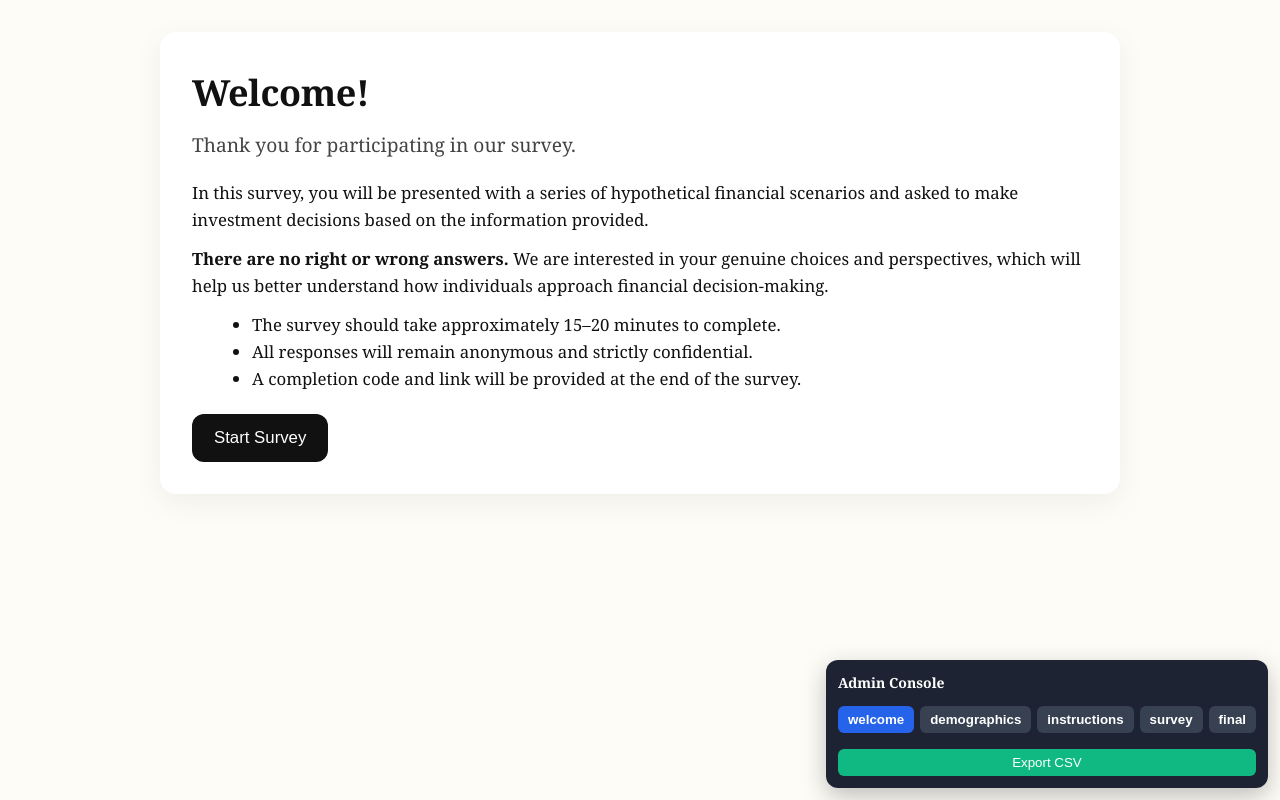
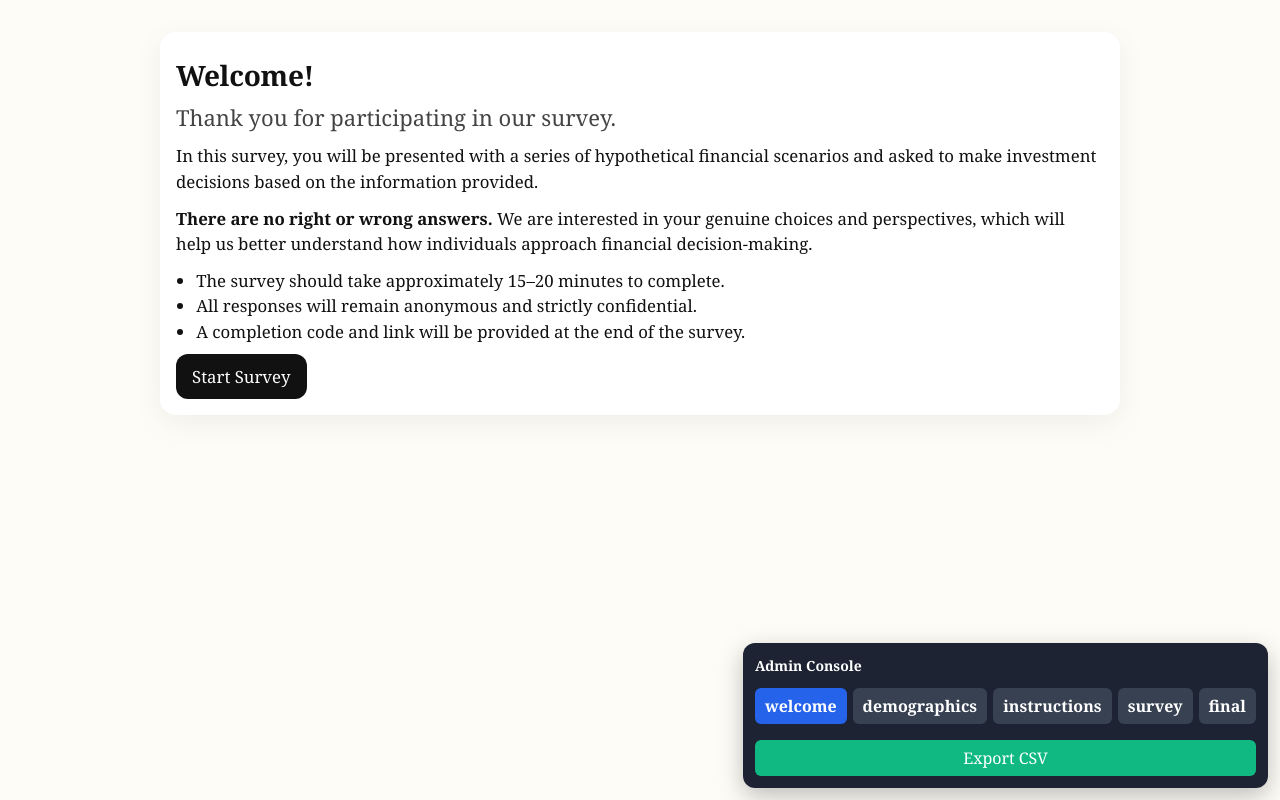
Before and after one commit to prsuhlim/investment-survey, a React (Vite) app: page /admin in a window 1280 px wide. Built offline with nearby package versions, Linux system fonts and the light colour scheme; no server answers.

Commit message:
git add .

```diff
--- a/src/styles/global.css
+++ b/src/styles/global.css
@@ -90,3 +90,85 @@ ul { margin: 12px 0 22px 20px; font-size: 1rem; }
   font-weight: 400;
   color: #444;
 }
+
+
+
+
+/* 1) Universal predictable sizing */
+*, *::before, *::after { box-sizing: border-box; }
+
+/* 2) Page container that actually fits phones */
+.container {
+  max-width: 960px;
+  margin: 0 auto;
+  padding: 16px;
+}
+@media (max-width: 640px) {
+  .container { padding: 12px; }
+}
+
+/* 3) Type that scales nicely across devices */
+:root {
+  --step-1: clamp(14px, 1.4vw + 10px, 16px);  /* base text */
+  --step-2: clamp(18px, 2.3vw + 10px, 22px);  /* h2-ish */
+  --step-3: clamp(22px, 3.2vw + 12px, 28px);  /* h1-ish */
+}
+body { font-size: var(--step-1); line-height: 1.5; }
+h1 { font-size: var(--step-3); line-height: 1.2; margin: 0.4em 0; }
+h2 { font-size: var(--step-2); line-height: 1.25; margin: 0.3em 0; }
+
+/* 4) Make all media shrink to fit */
+img, svg, video, canvas { max-width: 100%; height: auto; display: block; }
+
+/* 5) Forms: full-width and touch-friendly */
+input, select, textarea, button {
+  font: inherit;                      /* avoids iOS zoom on inputs */
+  font-size: 16px;                    /* >=16px to prevent iOS auto-zoom */
+}
+form .qList { padding-left: 0; }
+form .qItem { margin-bottom: 14px; }
+.qItem input[type="text"],
+.qItem input[type="number"],
+.qItem select,
+.qItem textarea {
+  width: 100%;
+  padding: 10px 12px;
+  border: 1px solid #d1d5db;
+  border-radius: 8px;
+}
+
+/* 6) Buttons: bigger hit area */
+.startBtn {
+  padding: 10px 16px;
+  border-radius: 10px;
+  min-height: 44px;                   /* finger target */
+}
+
+/* 7) Lists inside lists: keep indentation consistent on mobile */
+ul { padding-left: 1.2em; margin: 0.6em 0; }
+ul ul { padding-left: 1.2em; }
+
+/* 8) “Card” containers don’t overflow on phones */
+.card, .doneBox, .progressWrap, .explainBox {
+  overflow-wrap: anywhere;
+  word-break: break-word;
+}
+
+/* 9) Slider area — give the handle room (works even if the slider is custom) */
+.allocBar { min-height: 44px; }
+.allocBar .handle {
+  width: 28px; height: 28px;          /* larger touch target */
+  touch-action: none;                 /* smoother drag */
+}
+
+/* 10) Safe viewport height on mobile (prevents 100vh jumpiness) */
+:root { --vh: 1vh; }
+@supports (height: 100svh) {
+  .fullHeight { min-height: 100svh; }
+}
+@supports not (height: 100svh) {
+  .fullHeight { min-height: calc(var(--vh) * 100); }
+}
+
+/* 11) Prevent layout blow-ups from long codes/IDs */
+code { overflow-wrap: anywhere; }
```
